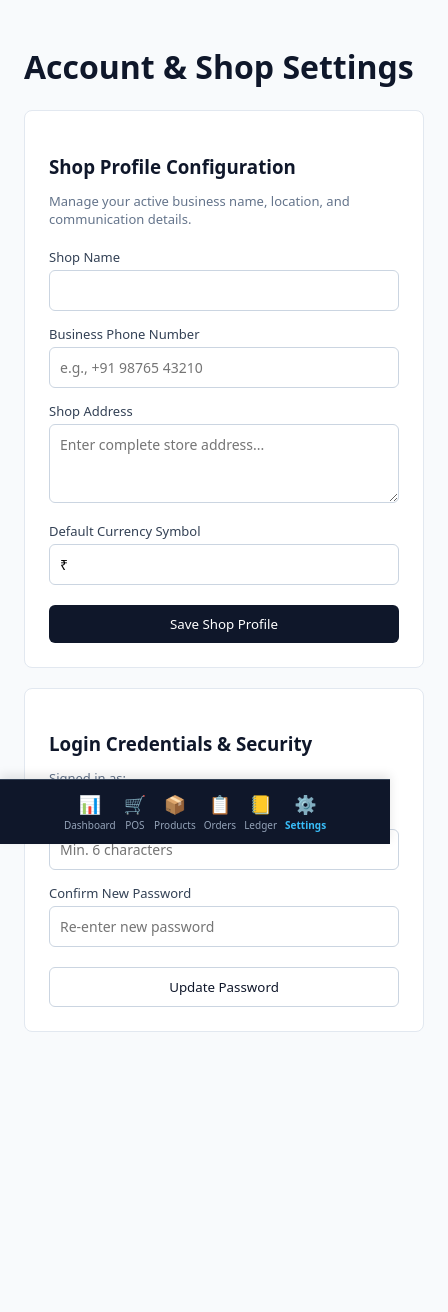
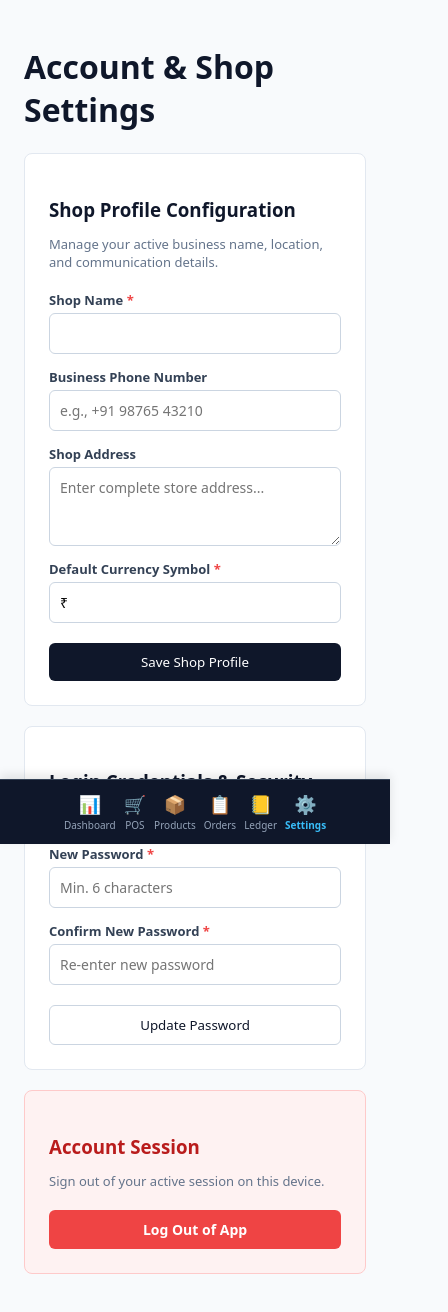
Before and after one commit to naveencruise4/shop-inventory, a Next.js app: page /settings in a window 390 px wide. Shown: the top 1312 px of the page, 448 px wide, since content can reach past the window. Before the commit the page ends 1056 px from the top, so only its background shows below. Built offline with nearby package versions, Linux system fonts and the light colour scheme.

Commit message:
mobile friendly logout option enable

```diff
--- a/app/settings/page.js
+++ b/app/settings/page.js
@@ -3,10 +3,12 @@
 export const dynamic = 'force-dynamic';
 
 import { useState, useEffect } from 'react';
+import { useRouter } from 'next/navigation';
 import Sidebar from '@/components/Sidebar';
 import { supabase } from '@/lib/supabaseClient';
 
 export default function SettingsPage() {
+  const router = useRouter();
   const [loading, setLoading] = useState(true);
   const [saving, setSaving] = useState(false);
 
@@ -125,6 +127,11 @@ export default function SettingsPage() {
     }
   };
 
+  const handleLogout = async () => {
+    await supabase.auth.signOut();
+    router.push('/login');
+  };
+
   if (loading) {
     return (
       <div className="layout">
@@ -149,8 +156,8 @@ export default function SettingsPage() {
             <p className="subtext">Manage your active business name, location, and communication details.</p>
 
             <form onSubmit={handleUpdateShop} className="settings-form">
-              <div>
-                <label>Shop Name</label>
+              <div className="form-group">
+                <label>Shop Name <span className="required">*</span></label>
                 <input
                   type="text"
                   value={shopData.name}
@@ -159,7 +166,7 @@ export default function SettingsPage() {
                 />
               </div>
 
-              <div>
+              <div className="form-group">
                 <label>Business Phone Number</label>
                 <input
                   type="text"
@@ -169,7 +176,7 @@ export default function SettingsPage() {
                 />
               </div>
 
-              <div>
+              <div className="form-group">
                 <label>Shop Address</label>
                 <textarea
                   rows="3"
@@ -179,13 +186,14 @@ export default function SettingsPage() {
                 />
               </div>
 
-              <div>
-                <label>Default Currency Symbol</label>
+              <div className="form-group">
+                <label>Default Currency Symbol <span className="required">*</span></label>
                 <input
                   type="text"
                   value={shopData.currency}
                   onChange={(e) => setShopData({ ...shopData, currency: e.target.value })}
                   maxLength="5"
+                  required
                 />
               </div>
 
@@ -201,8 +209,8 @@ export default function SettingsPage() {
             <p className="subtext">Signed in as: <strong>{userEmail}</strong></p>
 
             <form onSubmit={handleUpdatePassword} className="settings-form">
-              <div>
-                <label>New Password</label>
+              <div className="form-group">
+                <label>New Password <span className="required">*</span></label>
                 <input
                   type="password"
                   value={passwords.newPassword}
@@ -212,8 +220,8 @@ export default function SettingsPage() {
                 />
               </div>
 
-              <div>
-                <label>Confirm New Password</label>
+              <div className="form-group">
+                <label>Confirm New Password <span className="required">*</span></label>
                 <input
                   type="password"
                   value={passwords.confirmPassword}
@@ -234,24 +242,55 @@ export default function SettingsPage() {
               </button>
             </form>
           </div>
+
+          {/* Account Session / Mobile Logout Card */}
+          <div className="card logout-card">
+            <h3>Account Session</h3>
+            <p className="subtext">Sign out of your active session on this device.</p>
+            <button
+              type="button"
+              onClick={handleLogout}
+              className="logout-action-btn"
+            >
+              Log Out of App
+            </button>
+          </div>
         </div>
       </main>
 
       <style jsx>{`
         .layout { display: flex; min-height: 100vh; background: #f8fafc; }
-        .content { flex: 1; padding: 24px; box-sizing: border-box; max-width: 1200px; }
+        .content {
+          flex: 1;
+          padding: 24px;
+          box-sizing: border-box;
+          max-width: 1200px;
+          padding-bottom: 90px; /* Mobile safe spacing for bottom nav */
+        }
         .top-bar { margin-bottom: 20px; }
-        .settings-grid { display: grid; grid-template-columns: repeat(auto-fit, minmax(400px, 1fr)); gap: 20px; }
+        .settings-grid { display: grid; grid-template-columns: repeat(auto-fit, minmax(320px, 1fr)); gap: 20px; }
         .card { background: white; padding: 24px; border-radius: 8px; border: 1px solid #e2e8f0; }
         .card h3 { margin-bottom: 4px; color: #0f172a; }
         .subtext { font-size: 13px; color: #64748b; margin-bottom: 20px; }
         .settings-form { display: flex; flex-direction: column; gap: 14px; }
-        .settings-form label { font-size: 13px; font-weight: 500; color: #334155; display: block; margin-bottom: 4px; }
+
+        .form-group { display: flex; flex-direction: column; gap: 4px; }
+        .form-group label { font-size: 13px; font-weight: 600; color: #334155; }
+        .required { color: #ef4444; }
+
         .settings-form input, .settings-form textarea { width: 100%; padding: 10px; border: 1px solid #cbd5e1; border-radius: 6px; font-size: 14px; box-sizing: border-box; }
         .settings-form input:focus, .settings-form textarea:focus { outline: none; border-color: #0f172a; }
+
         .action-btn { background: #0f172a; color: white; border: none; padding: 10px 16px; border-radius: 6px; cursor: pointer; font-weight: 500; margin-top: 6px; }
         .action-btn:disabled { background: #94a3b8; cursor: not-allowed; }
+
         .secondary-btn { background: #fff; color: #0f172a; border: 1px solid #cbd5e1; padding: 10px 16px; border-radius: 6px; cursor: pointer; font-weight: 500; margin-top: 6px; }
+
+        .logout-card { border-color: #fecaca; background: #fef2f2; }
+        .logout-card h3 { color: #b91c1c; }
+        .logout-action-btn { width: 100%; background: #ef4444; color: white; border: none; padding: 10px 16px; border-radius: 6px; cursor: pointer; font-weight: bold; font-size: 14px; transition: background 0.2s; }
+        .logout-action-btn:hover { background: #dc2626; }
+
         .message-box { padding: 10px; border-radius: 6px; font-size: 13px; }
         .message-box.error { background: #fee2e2; color: #b91c1c; }
         .message-box.success { background: #dcfce7; color: #15803d; }
```
